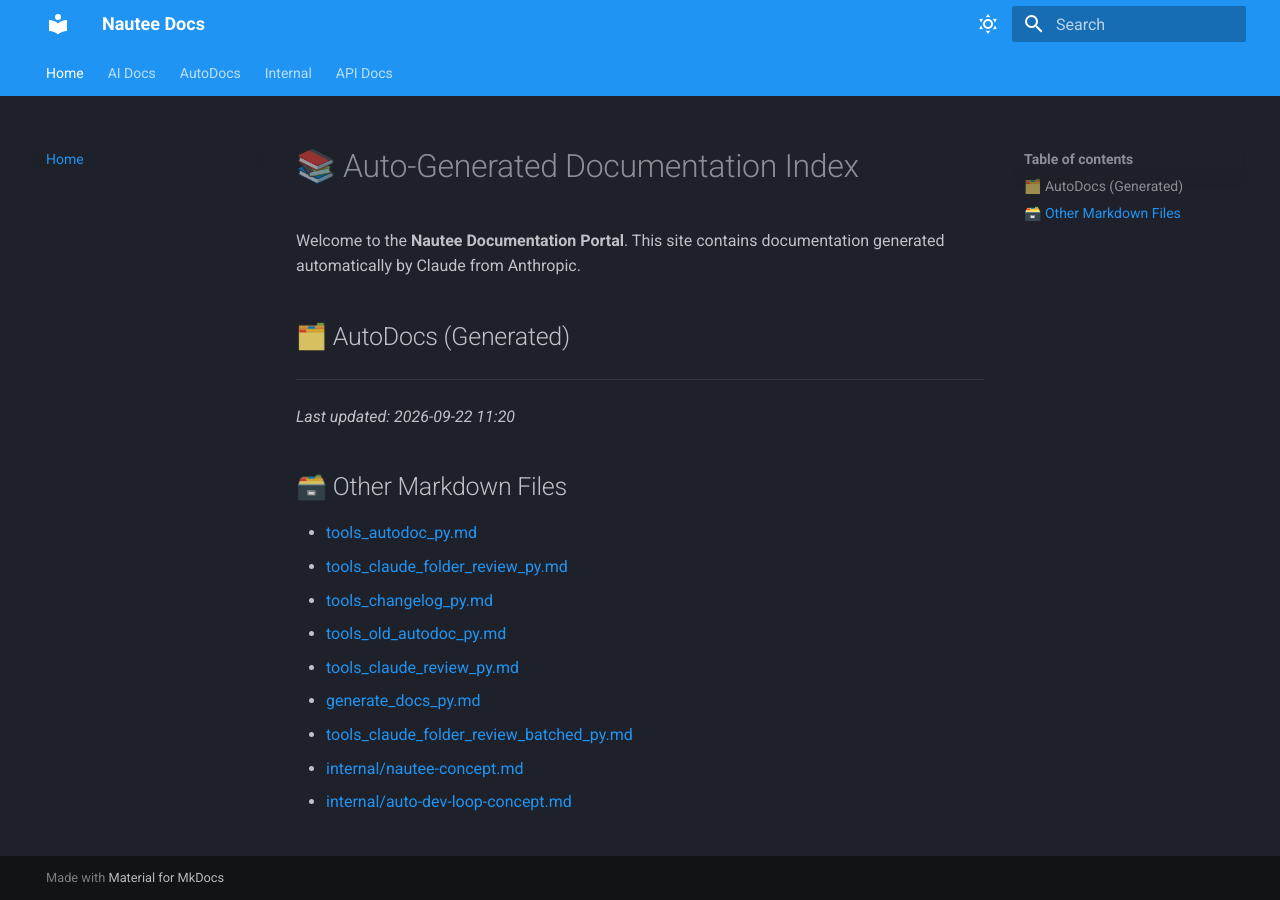
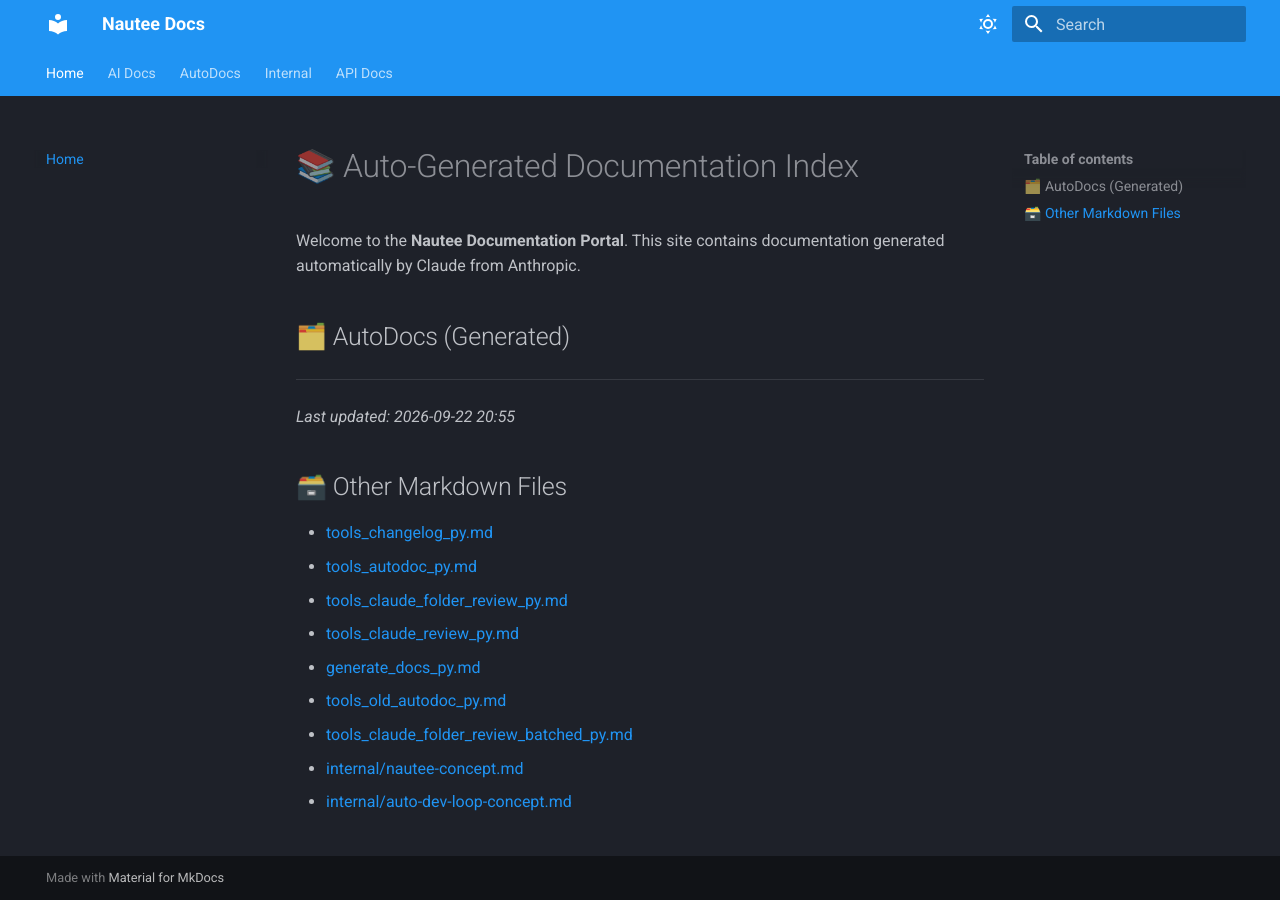
Before and after one commit to 48Nauts-Operator/nautee, an MkDocs documentation site: the page built from docs/index.md, in a window 1280 px wide. Built offline with MkDocs 1.6.1 and Material for MkDocs 9.7.7, drawn with Linux system fonts in a browser that asks for light colours.

Commit message:
📝 Auto-generated Claude docs

```diff
--- a/docs/index.md
+++ b/docs/index.md
@@ -7,16 +7,16 @@ Welcome to the **Nautee Documentation Portal**. This site contains documentation
 
 ---
 
-_Last updated: 2026-09-22 11:20_
+_Last updated: 2026-09-22 20:55_
 
 ## 🗃️ Other Markdown Files
 
+- [tools_changelog_py.md](tools_changelog_py.md)
 - [tools_autodoc_py.md](tools_autodoc_py.md)
 - [tools_claude_folder_review_py.md](tools_claude_folder_review_py.md)
-- [tools_changelog_py.md](tools_changelog_py.md)
-- [tools_old_autodoc_py.md](tools_old_autodoc_py.md)
 - [tools_claude_review_py.md](tools_claude_review_py.md)
 - [generate_docs_py.md](generate_docs_py.md)
+- [tools_old_autodoc_py.md](tools_old_autodoc_py.md)
 - [tools_claude_folder_review_batched_py.md](tools_claude_folder_review_batched_py.md)
 - [internal/nautee-concept.md](internal/nautee-concept.md)
 - [internal/auto-dev-loop-concept.md](internal/auto-dev-loop-concept.md)
```
